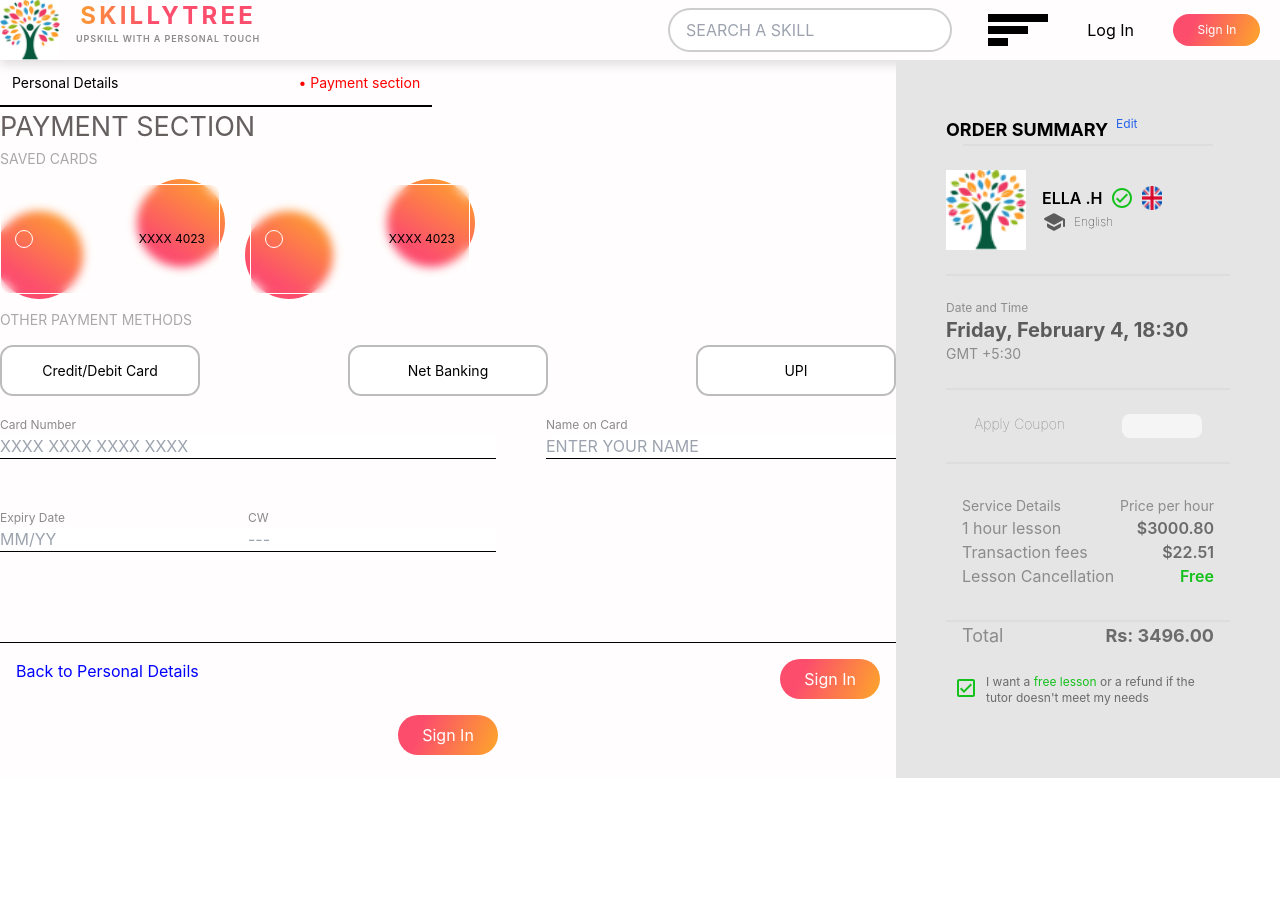
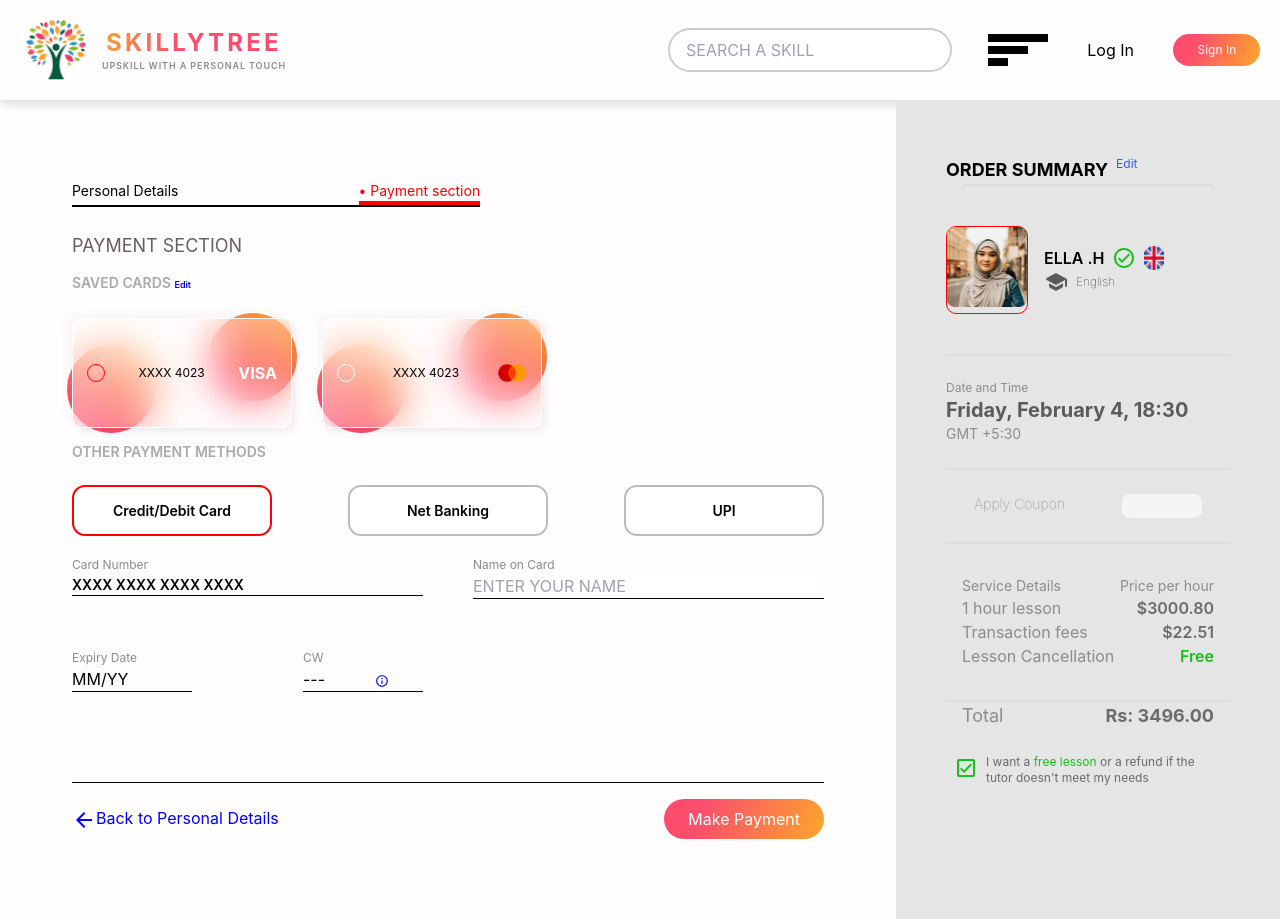
Before and after one commit to ORKO06/skilly-tree-payment, a Next.js app: page / in a window 1280 px wide. Before the commit the page ends 800 px from the top, so only its background shows below. Built offline with nearby package versions, Linux system fonts and the light colour scheme.

Commit message:
fix: css styling

```diff
--- a/components/Navbar.js
+++ b/components/Navbar.js
@@ -6,17 +6,19 @@ const Navbar = () => {
     <div
       style={{
         boxShadow: `0px 4px 11px rgba(0, 0, 0, 0.14)`,
+        padding: "20px 0",
       }}
+      className="sm:p-0"
     >
-      <div className="md:grid hidden   sm:gap-4 max-w-8xl m-auto grid-cols-2 sm:grid-cols-navbar ">
-        <div className="flex flex-row gap-4 ">
+      <div className="md:grid hidden sm:gap-4 max-w-8xl m-auto grid-cols-2 sm:grid-cols-navbar ">
+        <div className="flex flex-row gap-4 justify-center">
           <Image
             width={60}
             height={60}
             src="/images/logo.png"
             alt="skilly tree logo"
           />
-          <div className="flex items-center flex-col">
+          <div className="flex items-center flex-col justify-center">
             <p
               className=" text-base md:text-2xl"
               style={{
--- a/components/OrderSummary.js
+++ b/components/OrderSummary.js
@@ -9,7 +9,7 @@ import SchoolRoundedIcon from "@mui/icons-material/SchoolRounded";
 const OrderSummary = () => {
   return (
     <div className=" flex justify-center">
-      <div className="max-w-300  float-right sm:rounded-xl md:rounded-none p-2 md:bg-[#E5E5E5] sm:bg-white sm:shadow-[-3px_4px_11px_rgba(0,0,0,0.18)] md:shadow-none sm:m-0 md:my-10 ">
+      <div className="max-w-300  float-right sm:rounded-xl md:rounded-none p-2 md:bg-[#E5E5E5] sm:bg-white shadow-[-3px_4px_11px_rgba(0,0,0,0.18)] md:shadow-none m-4  md:my-10 rounded-2xl md:rounded-none ">
         {true && (
           <span className="my-2 hidden md:block ">
             <div className="flex flex-row gap-2">
@@ -22,13 +22,15 @@ const OrderSummary = () => {
             />
           </span>
         )}
-        <div className="flex m-auto my-3 md:my-6 gap-4">
-          <Image
-            src="/images/logo.png"
-            alt="profile icon"
-            width={80}
-            height={80}
-          />
+        <div className="flex m-auto my-3 md:my-10 gap-4">
+          <div style={{ border: "1px solid red", borderRadius: "10px" }}>
+            <Image
+              src="/images/profile.png"
+              alt="profile icon"
+              width={80}
+              height={80}
+            />
+          </div>
           <div className="flex flex-col justify-center">
             <div className="flex flex-row gap-2">
               <p className="font-semibold text-base ">ELLA .H</p>
--- a/components/Payment.js
+++ b/components/Payment.js
@@ -1,6 +1,9 @@
 import React from "react";
 import Visa from "./Visa";
 import style from "../styles/payment.module.css";
+
+import InfoOutlinedIcon from "@mui/icons-material/InfoOutlined";
+import ArrowBackIcon from "@mui/icons-material/ArrowBack";
 
 function Payment() {
   return (
@@ -8,28 +11,27 @@ function Payment() {
       <h1 className={style.head}>
         Personal Details <span>• Payment section</span>
       </h1>
+      <h1 className={style.head2}>PAYMENT CHECKOUT</h1>
       <h1 className={style.heading}>Payment Section</h1>
-      <h1 className={style.subheading}>saved cards</h1>
+      <h1 className={style.subheading}>
+        saved cards <span>Edit</span>
+      </h1>
       <div className={style.cardContainer}>
-        <Visa />
+        <Visa circleColor={true} logo={true} />
         <Visa />
       </div>
       <h1 className={style.subheading} style={{ marginTop: "15px" }}>
         Other payment methods
       </h1>
       <div className={style.buttonContainer}>
-        <button className={style.btn}>Credit/Debit Card</button>
+        <button className={style.btnRed}>Credit/Debit Card</button>
         <button className={style.btn}>Net Banking</button>
         <button className={style.btn}>UPI</button>
       </div>
       <div className={style.inputDetailsContainer}>
         <div className={style.CardNumberSet}>
           <h1 className={style.DetailsHead}>Card Number</h1>
-          <input
-            type="text"
-            placeholder="XXXX XXXX XXXX XXXX"
-            className={style.CardInput}
-          />
+          <div className={style.CardInputBold}>XXXX XXXX XXXX XXXX</div>
         </div>
         <div className={style.CardNumberSet}>
           <h1 className={style.DetailsHead}>Name on Card</h1>
@@ -42,38 +44,52 @@ function Payment() {
         <div className={style.CardNumberSetHead}>
           <div className={style.CardNumberSet}>
             <h1 className={style.DetailsHead}>Expiry Date</h1>
-            <input
-              type="text"
-              className={style.CardInput}
-              placeholder="MM/YY"
-            />
+            <div style={{ width: "120px" }} className={style.CardInput}>
+              MM/YY
+            </div>
           </div>
           <div className={style.CardNumberSet}>
             <h1 className={style.DetailsHead}>CW</h1>
-            <input type="text" className={style.CardInput} placeholder="---" />
+            <div style={{ width: "120px" }} className={style.CardInput}>
+              ---
+              <span>
+                <InfoOutlinedIcon
+                  style={{
+                    color: "blue",
+                    fontSize: "14px",
+                    marginLeft: "50px",
+                  }}
+                />
+              </span>
+            </div>
           </div>
         </div>
       </div>
-      <div className="hidden sm:flex justify-between m-4">
-        <p style={{ color: "blue" }}>Back to Personal Details</p>
+      <div className="hidden sm:flex justify-between my-4 items-center">
+        <p style={{ color: "blue" }}>
+          <span>
+            <ArrowBackIcon />
+          </span>
+          Back to Personal Details
+        </p>
         <button
-          className="rounded-full px-4 sm:px-6 py-2 text-white"
+          className="rounded-full px-4 sm:px-6 py-2 text-white none sm:block"
           style={{
             background:
               "linear-gradient(112.33deg, #FC4D6D 23.89%, #FDA02F 94.22%)",
           }}
         >
-          Sign In
+          Make Payment
         </button>
       </div>
       <button
-        className="rounded-full block m-auto my-4 sm:none px-4 sm:px-6 py-2 text-white"
+        className="rounded-full block m-auto my-4  px-4 sm:px-6 py-2 text-white sm:hidden"
         style={{
           background:
             "linear-gradient(112.33deg, #FC4D6D 23.89%, #FDA02F 94.22%)",
         }}
       >
-        Sign In
+        Make Payment
       </button>
     </div>
   );
--- a/components/Visa.js
+++ b/components/Visa.js
@@ -1,15 +1,36 @@
+import Image from "next/image";
 import React from "react";
 import style from "../styles/payment.module.css";
 
-function Visa() {
+function Visa({ circleColor, logo }) {
   return (
     <div className={style.visaContainer}>
       <div className={style.topRightCircle} />
       <div className={style.bottomLeftCircle} />
       <div className={style.backgroundBlur} />
       <div className={style.details}>
-        <div className={style.selectBtn} />
+        <div
+          className={style.selectBtn}
+          style={
+            circleColor
+              ? {
+                  borderColor: "red",
+                }
+              : {
+                  borderColor: "white",
+                }
+          }
+        />
         <p className={style.accNumber}>XXXX 4023</p>
+        {!logo && (
+          <Image
+            src="/images/mastercard-logo.png"
+            alt="f"
+            width={30}
+            height={30}
+          />
+        )}
+        {logo && <p className={style.visaLogo}>VISA </p>}
       </div>
     </div>
   );
--- a/pages/index.js
+++ b/pages/index.js
@@ -4,10 +4,10 @@ import Payment from "../components/Payment";
 
 export default function Home() {
   return (
-    <div style={{ background: "#FFFDFD" }} className="max-w-8xl m-auto">
+    <div style={{ background: "#FFFDFD" }} className=" m-auto">
       <Navbar />
       <div className="flex md:grid flex-col-reverse md:grid-cols-main md:grid-rows-none grid-cols-none  ">
-        <div>
+        <div className="shadow-[-3px_4px_11px_rgba(0,0,0,0.18)] md:shadow-none m-4  md:my-10 rounded-2xl md:rounded-none px-4">
           <Payment />
         </div>
         <div className="md:bg-[#E5E5E5] sm:bg-white">
--- a/styles/payment.module.css
+++ b/styles/payment.module.css
@@ -1,28 +1,53 @@
+.paymentParentContainer {
+  margin: 40px;
+}
+
 .head {
   display: flex;
   width: fit-content;
   font-size: 14px;
+  margin: 0;
+  border-bottom: 2px solid black;
+}
+
+.head2 {
+  display: none;
+  font-size: 14px;
   padding: 12px;
   margin: 0;
   border-bottom: 2px solid black;
+  width: 100%;
 }
 
 .head > span {
   color: red;
   margin-left: 180px;
+  border-bottom: 4px solid black;
+  border-color: red;
 }
 
 .heading {
-  font-size: 27px;
+  font-size: 18px;
+  line-height: 27px;
+  margin-top: 25px;
   color: #665f60;
   text-transform: uppercase;
 }
 
 .subheading {
+  font-weight: 600;
   font-size: 14px;
+  line-height: 17px;
   color: #a9a9a9;
   text-transform: uppercase;
-  margin-bottom: 15px;
+  margin-top: 15px;
+  margin-bottom: 25px;
+}
+
+.subheading span {
+  color: blue;
+  font-size: 9px;
+  text-transform: none;
 }
 
 .cardContainer {
@@ -36,7 +61,8 @@
   margin-bottom: 20px;
 }
 
-.btn {
+.btn,
+.btnRed {
   display: flex;
   justify-content: center;
   background-color: white;
@@ -44,8 +70,13 @@
   font-size: 14px;
   border: 2px solid #bcbcbc;
   padding: 13px;
+  cursor: pointer;
   width: 200px;
-  cursor: pointer;
+  font-weight: 600;
+}
+
+.btnRed {
+  border-color: red;
 }
 
 .inputDetailsContainer {
@@ -63,8 +94,9 @@
 .CardNumberSetHead {
   display: flex;
   flex-direction: "row";
-  gap: "30px";
   align-items: "center";
+  justify-content: space-between;
+  gap: 40px;
 }
 
 .DetailsHead {
@@ -73,9 +105,17 @@
   font-weight: 400;
 }
 
-.CardInput {
+.CardInput,
+.CardInputBold {
   border: none;
   border-bottom: 1.5px solid black;
+}
+
+.CardInputBold {
+  font-weight: 600;
+  font-size: 14px;
+  color: black;
+  letter-spacing: 7%;
 }
 
 .CardInput :focus {
@@ -128,7 +168,14 @@
   position: absolute;
   height: 100%;
   width: 100%;
-  backdrop-filter: blur(5px);
+  background: linear-gradient(
+    147.46deg,
+    rgba(255, 255, 255, 0.4) 30.82%,
+    rgba(255, 255, 255, 0.1) 77.94%
+  );
+  box-shadow: -4px -4px 11px rgba(95, 95, 95, 0.06),
+    4px 4px 7px rgba(62, 62, 62, 0.08);
+  backdrop-filter: blur(20px);
   border-radius: 10px;
   border: 1px solid white;
 }
@@ -155,25 +202,36 @@
 .accNumber {
   font-size: 12px;
 }
+@media (max-width: 1100px) {
+  .btn {
+    width: fit-content;
+  }
+  .buttonContainer {
+    justify-content: space-evenly;
+  }
+}
 
-@media (max-width: 700px) {
+@media (max-width: 768px) {
   .head {
     display: none;
   }
+
+  .heading {
+    display: none;
+  }
+
+  .head2 {
+    display: block;
+  }
+
   .cardContainer {
     justify-content: space-between;
     flex-direction: column;
     align-items: center;
   }
-  .btn {
-    width: fit-content;
-  }
   .inputDetailsContainer {
     display: flex;
     flex-direction: column;
-  }
-  .buttonContainer {
-    flex-wrap: wrap;
   }
   .Head span {
     margin-left: 60px;
@@ -188,8 +246,15 @@
     width: 68px;
   }
   .CardNumberSetHead {
-    flex-direction: column;
-    gap: 30px;
+    flex-direction: row;
+    justify-content: flex-start;
+    gap: 40px;
+  }
+  .paymentParentContainer {
+    margin: 0px;
+  }
+  .subheading {
+    margin-top: 30px;
   }
 }
 
@@ -198,3 +263,25 @@
     max-width: 300px;
   }
 }
+
+@media (max-width: 370px) {
+  .btn,
+  .btnRed {
+    font-size: 12px;
+    width: 200px;
+  }
+  .buttonContainer {
+    flex-direction: column;
+    align-items: center;
+    gap: 10px;
+  }
+  .CardNumberSetHead {
+    gap: 0;
+    justify-content: space-between;
+  }
+}
+
+.visaLogo {
+  font-weight: bold;
+  color: white;
+}
```
Also changed, not shown: public/images/mastercard-logo.png (added), public/images/profile.png (added).
